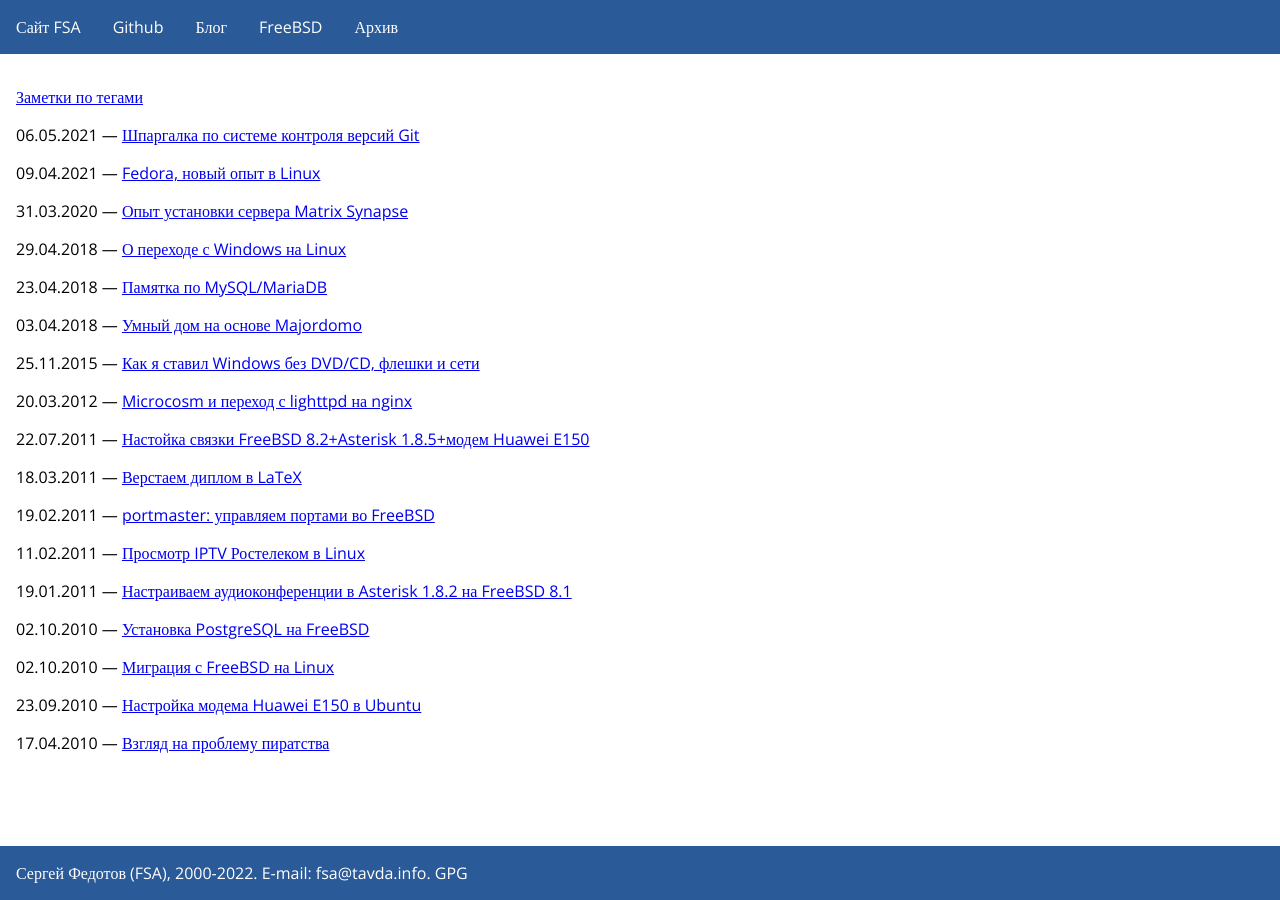
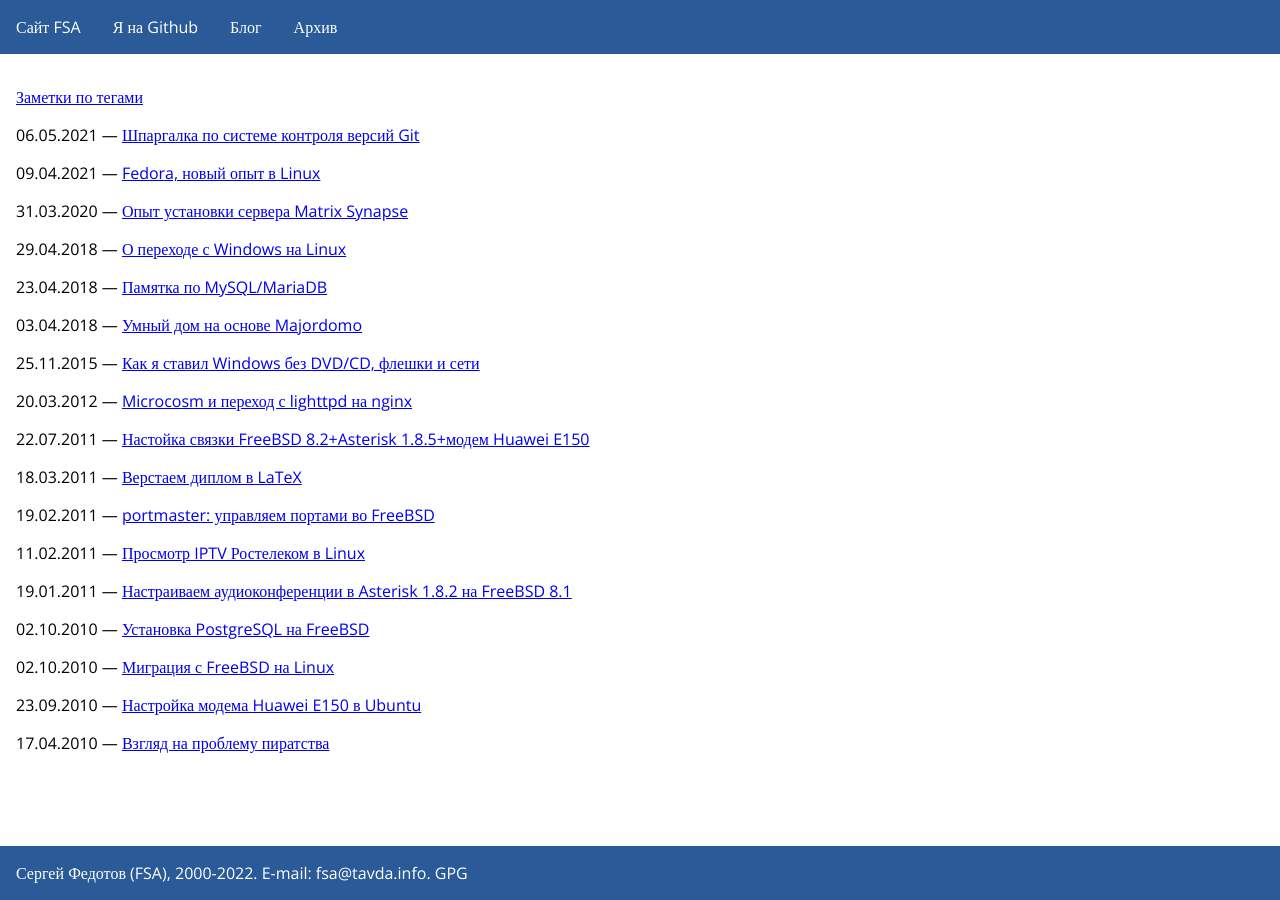
Before and after one commit to fsa/site, a Jekyll site: the page built from index.md, in a window 1280 px wide. Built offline with Jekyll 4.4.1, drawn with Linux system fonts in a browser that asks for light colours.

Commit message:
Раздел FreeBSD перенесён в архив.

```diff
--- a/_layouts/default.html
+++ b/_layouts/default.html
@@ -12,9 +12,8 @@
 <header>
 <nav class="listrow">
     <a href="https://tavda.net/" class="listitem">Сайт FSA</a>
-    <a href="https://github.com/fsa/" class="listitem">Github</a>
+    <a href="https://github.com/fsa/" class="listitem">Я на Github</a>
     <a href="/" class="listitem">Блог</a>
-    <a href="/FreeBSD" class="listitem">FreeBSD</a>
     <a href="/archive" class="listitem">Архив</a>
 </nav>
 </header>
```
